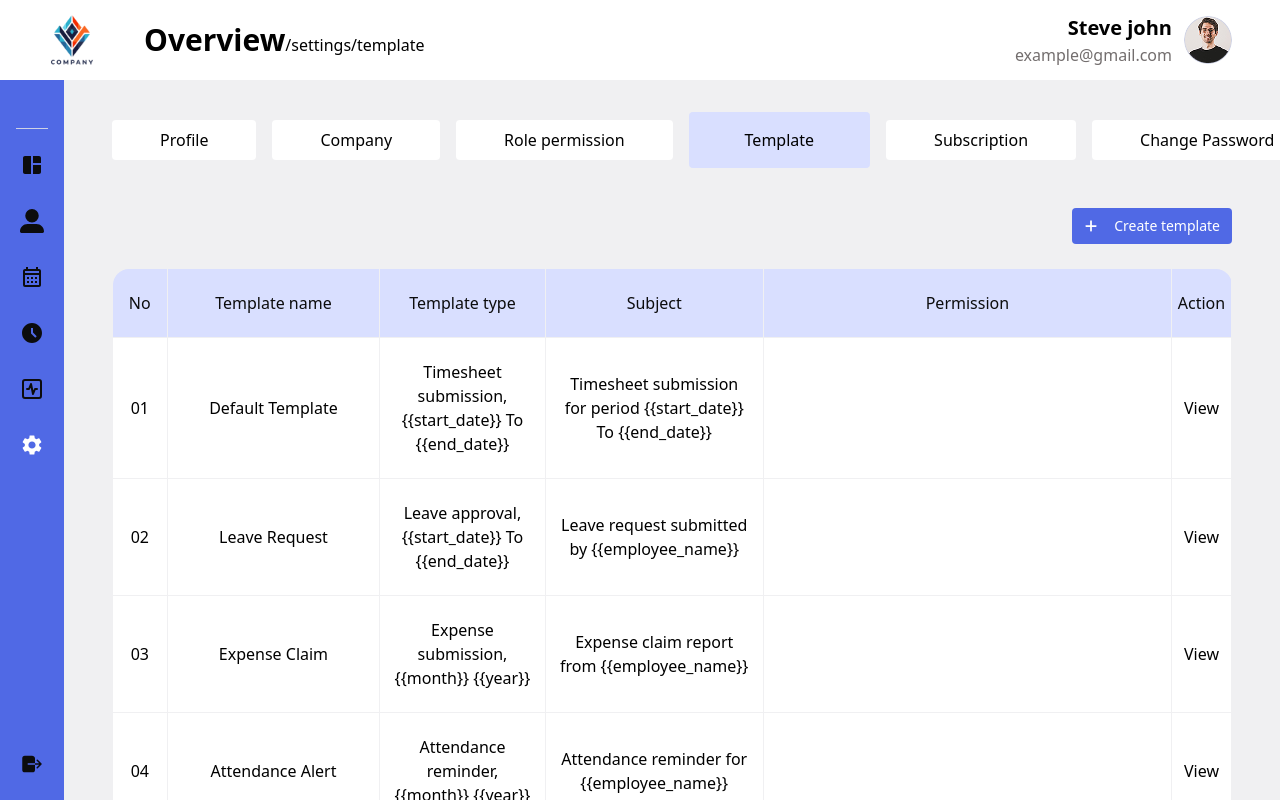
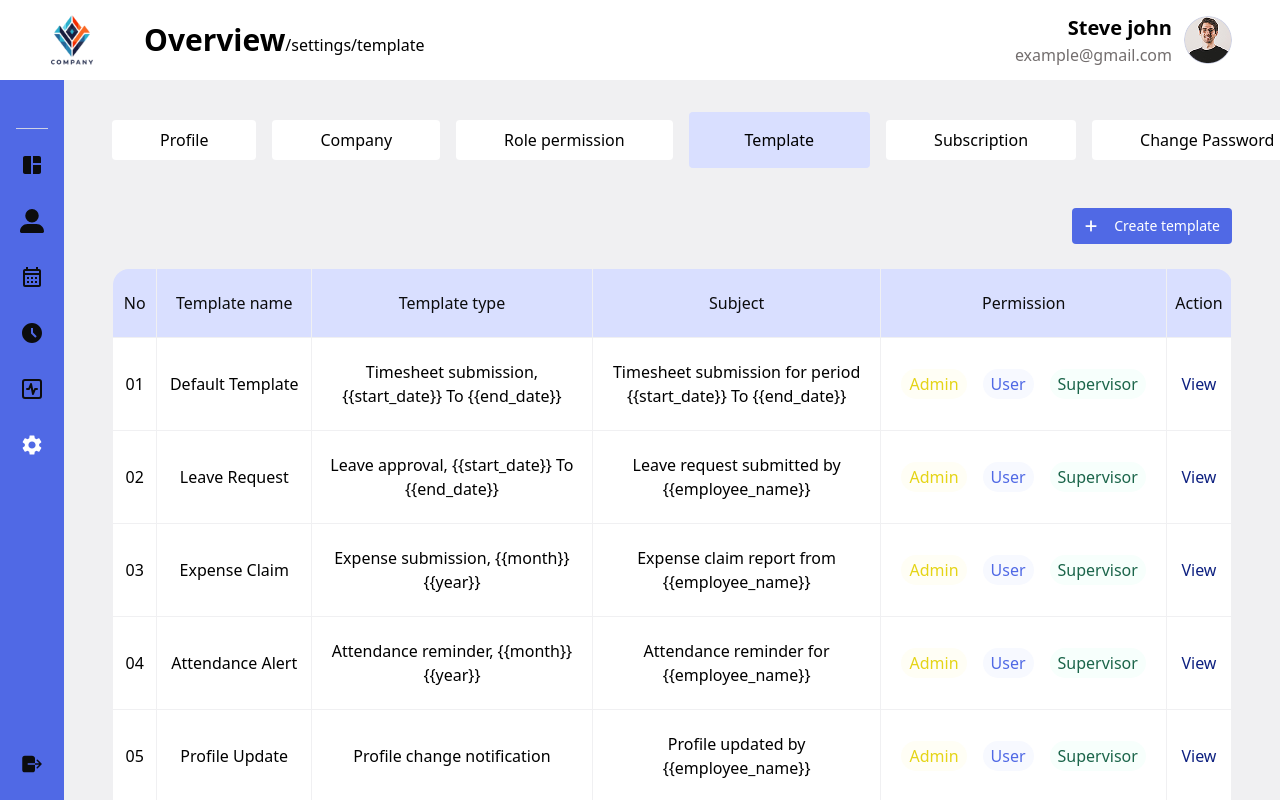
Before and after one commit to newajfireAI/TimeSheetManagament, a Next.js app: page /settings/template in a window 1280 px wide. Built offline with nearby package versions, Linux system fonts and the light colour scheme.

Commit message:
some functionlity added

```diff
--- a/package.json
+++ b/package.json
@@ -8,11 +8,13 @@
     "start": "next start"
   },
   "dependencies": {
+    "clsx": "^2.1.1",
     "next": "15.5.6",
     "react": "19.1.0",
     "react-dom": "19.1.0",
     "react-icons": "^5.5.0",
-    "recharts": "^3.3.0"
+    "recharts": "^3.3.0",
+    "tailwind-merge": "^3.3.1"
   },
   "devDependencies": {
     "@tailwindcss/postcss": "^4",
--- a/src/app/activity/ActivityPage.jsx
+++ b/src/app/activity/ActivityPage.jsx
@@ -18,7 +18,7 @@ export default function ActivityPage() {
         { Title: "No", key: "No", width: "5%" },
         { Title: "Created by", key: "Created_by", width: "20%" },
         { Title: "Date", key: "Date", width: "15%" },
-        { Title: "Role", key: "Role", width: "20%", render: (row) => <span className="text-blue-500">{row.Role}</span> },
+        { Title: "Role", key: "Role", width: "20%"},
         { Title: "Activities", key: "Activities", width: "40%" },
     ];
 
--- /dev/null
+++ b/src/app/scheduler/Scheduler.jsx
@@ -0,0 +1,80 @@
+"use client";
+import cn from "@/libs/cn";
+import React, { useState } from "react";
+import { FaCaretDown, FaCaretUp } from "react-icons/fa";
+
+export default function MonthDays() {
+    const [monthNum, setMonthNum] = useState('')
+    const [showMonth, setShowMonth] = useState(false)
+
+    const Months = ["January",
+        "February",
+        "March",
+        "April",
+        "May",
+        "June",
+        "July",
+        "August",
+        "September",
+        "October",
+        "November",
+        "December"]
+
+    const year = new Date().getFullYear();
+    const month = Months.indexOf(monthNum)
+    const today = new Date();
+
+    const daysInMonth = new Date(year, month + 1, 0).getDate();
+
+    const days = Array.from({ length: daysInMonth }, (_, i) => {
+        const date = new Date(year, month, i + 1);
+        return {
+            day: i + 1,
+            isToday:
+                date.getDate() === today.getDate() &&
+                date.getMonth() === today.getMonth() &&
+                date.getFullYear() === today.getFullYear(),
+            isPast: date < today,
+            isFriday: date.getDay() === 5,
+            isSaturday: date.getDay() === 6,
+        };
+    });
+
+    return (
+        <>
+            <div className="w-full">
+
+                <div className="relative inline-flex" onClick={() => setShowMonth(!showMonth)}>
+                    <input readOnly className="w-full bg-white outline-none py-[18px] px-4 text-[#6D6E73] font-roboto text-[16px] placeholder-[#6D6E73] border border-[#CED2E5] rounded " Value={monthNum} />
+
+                    <div className="w-6 h-6 bg-[#F2F4FF] flex items-center justify-center absolute top-1/2 -translate-y-1/2 right-4 text-[#6D6E73]">
+                        {showMonth ? <FaCaretUp /> : <FaCaretDown />}
+                    </div>
+
+                    <div className={`w-full text-center bg-white font-inter text-[14px] text-[#333333] z-30 absolute ${showMonth ? "opacity-100 h-auto visible overflow-auto" : "opacity-0 h-0 invisible overflow-hidden"}`}>
+                        {Months.map((month, idx) => (
+                            <div key={idx} onClick={() => { setMonthNum(month); setShowMonth(false); }} className="py-2 hover:bg-[#5069E5] hover:text-white cursor-pointer">{month}</div>
+                        ))}
+                    </div>
+                </div>
+
+                <div className="flex items-center justify-between p-4">
+                    {days.map(({ day, isToday, isPast, isFriday, isSaturday }) => (
+                        <div
+                            key={day}
+                            className={cn("w-10 h-10 px-6 flex justify-center items-center bg-white text-black rounded-md",
+                                {
+                                    'bg-[#D9DFFF]': isPast,
+                                    'bg-[#FFCCCC]': (isFriday || isSaturday),
+                                    'bg-[#0029f6] text-white font-bold w-12 h-12': isToday
+                                }
+                            )}
+                        >
+                            {day}
+                        </div>
+                    ))}
+                </div>
+            </div>
+        </>
+    );
+}
--- a/src/app/scheduler/page.js
+++ b/src/app/scheduler/page.js
@@ -1,7 +1,8 @@
 import React from 'react'
+import Scheduler from './Scheduler'
 
 export default function scheduler() {
   return (
-    <div>This is Scheduler page</div>
+    <Scheduler/>
   )
 }
--- a/src/app/settings/(slug)/template/TamplateSetting.jsx
+++ b/src/app/settings/(slug)/template/TamplateSetting.jsx
@@ -1,6 +1,6 @@
 "use client";
 import { useRef, useState } from "react";
-import SettingsLayout from '../../SettingsLayout'
+import SettingsLayout from "../../SettingsLayout";
 import { FaPlus } from "react-icons/fa6";
 import Table from "@/components/Table";
 import Link from "next/link";
@@ -249,8 +249,8 @@ export default function TamplateSetting() {
     }
   ]
 
-  const [viewTamplate, setViewTamplate] = useState(false)
-  const clieckref = useRef(null)
+  const [viewTemplate, setViewTemplate] = useState(false);
+  const clickRef = useRef(null);
 
   const [currentPage, setCurrentPage] = useState(1);
   const itemsPerPage = 10;
@@ -259,92 +259,77 @@ export default function TamplateSetting() {
   const startIndex = (currentPage - 1) * itemsPerPage;
   const currentItems = items.slice(startIndex, startIndex + itemsPerPage);
 
-  const permission = [
+  const handleClickOutside = (e) => {
+    if (clickRef.current && !clickRef.current.contains(e.target)) {
+      setViewTemplate(false);
+    }
+  };
+
+  // ==== TABLE HEADERS ====
+  const TableHeads = [
+    { Title: "No", key: "No", width: "4%" },
+    { Title: "Template name", key: "TemplateName", width: "15%" },
+    { Title: "Template type", key: "TemplateType", width: "30%" },
+    { Title: "Subject", key: "Subject", width: "30%" },
     {
-      Role: "admin"
+      Title: "Permission",
+      key: "Permission",
+      width: "15%",
+      render: (row) => (
+        <>
+          {row.Permission.map((role, idx) => (
+            <span
+              key={idx}
+              className={`${
+                role === "Admin"
+                  ? "text-[#E5D416] bg-[#FFFEF5]"
+                  : role === "User"
+                  ? "text-[#5069E5] bg-[#F7F9FF]"
+                  : "text-[#1B654A] bg-[#F7FFFC]"
+              } px-2 py-1 rounded-full mx-2`}
+            >
+              {role}
+            </span>
+          ))}
+        </>
+      ),
     },
     {
-      Role: "User"
+      Title: "Action",
+      key: "Action",
+      width: "6%",
+      render: (row) => (
+        <span
+          onClick={() => setViewTemplate(true)}
+          className="text-[#0D2080] cursor-pointer"
+        >
+          {row.Action}
+        </span>
+      ),
     },
-    {
-      Role: "Supervisor"
-    },
-  ]
-
-  const TableHeads = [
-    { Title: "No", key:"No", width: '5%' },
-    { Title: "Template name",key:"TemplateName", width: '20%' },
-    { Title: "Template type",key:"TemplateType", width: '15%' },
-    { Title: "Subject",key:"Subject", width: '20%' },
-    { Title: "Permission",key:"Permission", width: '40%', render: (row) => <span className="text-blue-500">{row.Role}</span> },
-    { Title: "Action",key:"Action", width: '40%' },
   ];
 
-  const hendleClickOutSite = (e) => {
-    if (clieckref.current.contains(e.target) === false) {
-      setViewTamplate(false)
-    }
-  }
   return (
     <>
-
       <SettingsLayout>
         <div>
-          <div className='flex justify-end'>
-            <button className='bg-[#5069E5] text-sm text-[#ffffff] px-3 py-2  rounded-sm'>
-              <Link href='/settings/template/createTemplate' className='flex items-center gap-4'>
-            <FaPlus /> Create template
-            </Link>
+          {/* ==== CREATE TEMPLATE BUTTON ==== */}
+          <div className="flex justify-end">
+            <button className="bg-[#5069E5] text-sm text-[#ffffff] px-3 py-2 rounded-sm">
+              <Link
+                href="/settings/template/createTemplate"
+                className="flex items-center gap-4"
+              >
+                <FaPlus /> Create template
+              </Link>
             </button>
           </div>
 
-          <div>
+          {/* ==== TABLE ==== */}
+          <Table TableHeads={TableHeads} TableRows={currentItems} />
 
-            <Table TableHeads={TableHeads} TableRows={currentItems}>
-              {
-                permission.map((role, idx) =>
-                  <span key={idx} className={`${role.Role === "admin" && "text-[#E5D416] bg-[#FFFEF5]"} ${role.Role === "User" && "text-[#5069E5] bg-[#F7F9FF]"} ${role.Role === "Supervisor" && "text-[#1B654A] bg-[#F7FFFC]"} px-2 py-1 rounded-full mx-2`}>{role.Role}</span>
-                )
-              }
-            </Table>
-
-
-
-            {/* <table className='w-full my-6'>
-              <thead className='' >
-                <tr className='bg-[#D9DFFF] w-full '>
-                  <th className='text-center border-b-3 border-r-3 font-medium text-[#0C0C0D] py-[22px] border-[#F0F0F2] rounded-b-xl rounded-tl-2xl w-[4%]'>No</th>
-                  <th className='text-left pl-4 border-b-3 border-r-3 font-medium text-[#0C0C0D] py-[22px] border-[#F0F0F2] rounded-b-xl w-[15%]'>Template name </th>
-                  <th className='text-left pl-4 border-b-3 border-r-3 font-medium text-[#0C0C0D] py-[22px] border-[#F0F0F2] rounded-b-xl w-[30%]'>Template type</th>
-                  <th className='text-left pl-4 border-b-3 border-r-3 font-medium text-[#0C0C0D] py-[22px] border-[#F0F0F2] rounded-b-xl w-[30%]'>Subject</th>
-                  <th className='text-left pl-4 border-b-3 border-r-3 font-medium text-[#0C0C0D] py-[22px] border-[#F0F0F2] rounded-b-xl w-[15%]'>Permission</th>
-                  <th className='text-center border-b-3 border-[#F0F0F2] font-medium py-[22px]  rounded-b-xl rounded-tr-2xl w-[6%]'>Action</th>
-                </tr>
-              </thead>
-              <tbody className='bg-white'>
-                {
-                  currentItems.map((item, idx) =>
-                    <tr key={idx} >
-                      <td className='border-b-3 border-r-3 py-[22px] border-[#F0F0F2] rounded-xl p-2 text-center'>{item.No}</td>
-                      <td className='border-b-3 pl-4 border-r-3 py-[22px] border-[#F0F0F2] rounded-xl p-2 text-left'>{item.TemplateName}</td>
-                      <td className='border-b-3 pl-4 border-r-3 py-[22px] border-[#F0F0F2] rounded-xl p-2 text-left'>{item.TemplateType}</td>
-                      <td className='border-b-3 pl-4 border-r-3 py-[22px] border-[#F0F0F2] rounded-xl p-2 text-left'>{item.Subject}</td>
-                      <td className='border-b-3 pl-4 border-r-3 py-[22px] border-[#F0F0F2] rounded-xl p-2 text-left'>
-
-                      </td>
-                      <td onClick={() => setViewTamplate(true)} className='border-b-3 border-[#F0F0F2] py-[22px] rounded-xl p-2 text-center text-[#0D2080]'>View</td>
-                    </tr>
-                  )
-                }
-
-
-              </tbody>
-            </table> */}
-
-          </div>
-
-          <div className='mb-10 py-6'>
-
+          {/* ==== PAGINATION ==== */}
+          <div className="mb-10 py-6">
             <div className="flex items-center justify-end gap-4">
               <button
                 onClick={() => setCurrentPage((p) => Math.max(p - 1, 1))}
@@ -358,10 +343,11 @@ export default function TamplateSetting() {
                 <button
                   key={i}
                   onClick={() => setCurrentPage(i + 1)}
-                  className={`px-3 py-1 transition ${currentPage === i + 1
-                    ? "bg-[#D9DFFF] text-black rounded-full"
-                    : "hover:bg-white border border-[#CED2E5] hover:rounded-full rounded-sm  duration-300"
-                    }`}
+                  className={`px-3 py-1 transition ${
+                    currentPage === i + 1
+                      ? "bg-[#D9DFFF] text-black rounded-full"
+                      : "hover:bg-white border border-[#CED2E5] hover:rounded-full rounded-sm  duration-300"
+                  }`}
                 >
                   {i + 1}
                 </button>
@@ -375,24 +361,36 @@ export default function TamplateSetting() {
                 Next
               </button>
             </div>
-
           </div>
         </div>
       </SettingsLayout>
 
-      <div onClick={hendleClickOutSite} className={`w-screen h-screen ${!viewTamplate && 'hidden'}  ${viewTamplate && 'absolute top-0 left-0 z-auto'} flex justify-center items-center shadow-2xl bg-[#00000052] `}>
-        <div ref={clieckref} className='bg-white w-[427px] h-[294px] p-12 rounded-[8px] shadow '>
+      {/* ==== TEMPLATE VIEW MODAL ==== */}
+      <div
+        onClick={handleClickOutside}
+        className={`w-screen h-screen ${
+          !viewTemplate && "hidden"
+        } ${viewTemplate && "absolute top-0 left-0 z-auto"} flex justify-center items-center shadow-2xl bg-[#00000052]`}
+      >
+        <div
+          ref={clickRef}
+          className="bg-white w-[427px] h-[294px] p-12 rounded-[8px] shadow"
+        >
           <div className="text-black">
             <h2>
               Hello,
-              <br />Timesheet is submit for client : client_name
-              <br />for time period: start_date To end_date
-              <br /> Please check and approve.
-              <br />Thank you.
+              <br />
+              Timesheet is submitted for client : client_name
+              <br />
+              for time period: start_date To end_date
+              <br />
+              Please check and approve.
+              <br />
+              Thank you.
             </h2>
           </div>
         </div>
       </div>
     </>
-  )
+  );
 }
--- /dev/null
+++ b/src/libs/cn.js
@@ -0,0 +1,6 @@
+import clsx from "clsx";
+import { twMerge } from "tailwind-merge";
+
+export default function cn(...inputs) {
+    return twMerge(clsx(...inputs,))
+}
```
Also changed, not shown: 1 other file (tests, documents, lock files or other folders).
